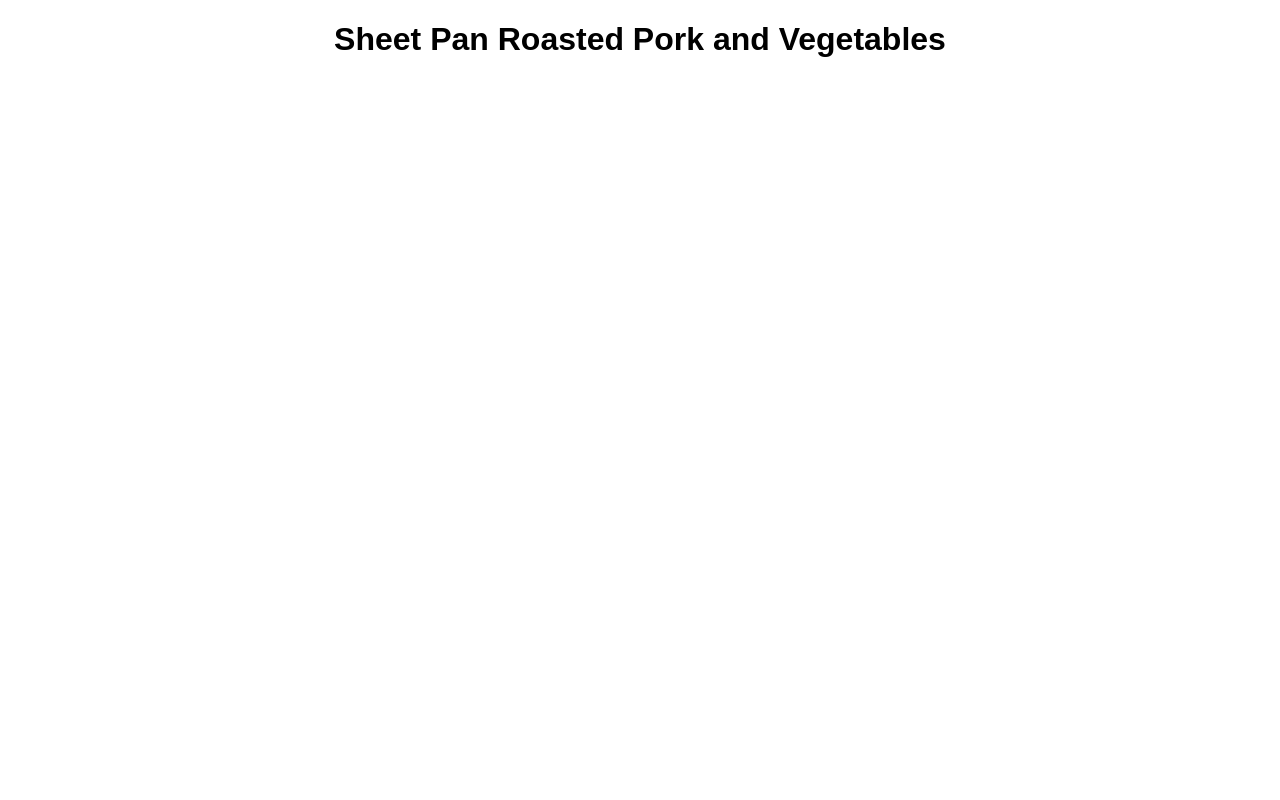
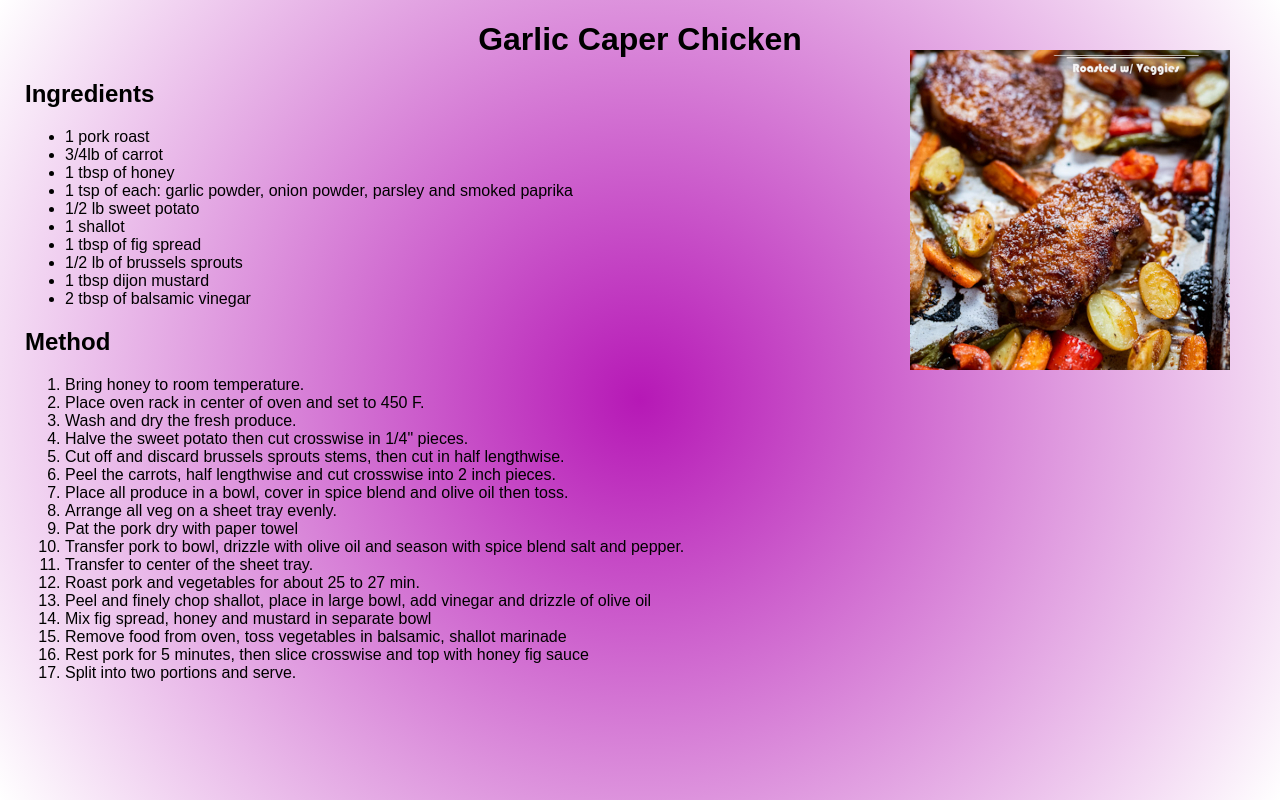
Before and after one commit to mikeBradly/odin-recipes, a plain HTML site: page recipes/tenderloin.html in a window 1280 px wide. Drawn offline with Linux system fonts and the light colour scheme; files that its build step writes are made by us from their sources.

Commit message:
Add&format content for sheet pan pork recipe

```diff
--- a/recipes/tenderloin.html
+++ b/recipes/tenderloin.html
@@ -2,11 +2,48 @@
 <html lang="en">
     <head>
         <meta charset="utf-8">
-        <title>Sheet Pan Roasted Pork and Vegetables</title>
-        <link rel="stylesheet" type="text/css" href="./styles/styles.css">
+        <title>Sheet Pan Pork with Roasted Vegetables</title>
+        <link rel="stylesheet" type="text/css" href="../styles/styles.css">
     </head>
-    <body>
-        <h1>Sheet Pan Roasted Pork and Vegetables</h1>
-
+    <body class="porkStay">
+        <h1>Garlic Caper Chicken</h1>
+        <div class="text-container">
+            <h2>Ingredients</h2>
+            <ul>
+                <li>1 pork roast</li>
+                <li>3/4lb of carrot</li>
+                <li>1 tbsp of honey</li>
+                <li>1 tsp of each: garlic powder, onion powder, parsley and smoked paprika</li>
+                <li>1/2 lb sweet potato</li>
+                <li>1 shallot</li>
+                <li>1 tbsp of fig spread</li>
+                <li>1/2 lb of brussels sprouts</li>
+                <li>1 tbsp dijon mustard</li>
+                <li>2 tbsp of balsamic vinegar</li>
+            </ul>
+            <h2>Method</h2>
+            <ol>
+                <li>Bring honey to room temperature.</li>
+                <li>Place oven rack in center of oven and set to 450 F.</li>
+                <li>Wash and dry the fresh produce.</li>
+                <li>Halve the sweet potato then cut crosswise in 1/4" pieces.</li>
+                <li>Cut off and discard brussels sprouts stems, then cut in half lengthwise.</li>
+                <li>Peel the carrots, half lengthwise and cut crosswise into 2 inch pieces.</li>
+                <li>Place all produce in a bowl, cover in spice blend and olive oil then toss.</li>
+                <li>Arrange all veg on a sheet tray evenly.</li>
+                <li>Pat the pork dry with paper towel</li>
+                <li>Transfer pork to bowl, drizzle with olive oil and season with spice blend salt and pepper.</li>
+                <li>Transfer to center of the sheet tray.</li>
+                <li>Roast pork and vegetables for about 25 to 27 min.</li>
+                <li>Peel and finely chop shallot, place in large bowl, add vinegar and drizzle of olive oil</li>
+                <li>Mix fig spread, honey and mustard in separate bowl</li>
+                <li>Remove food from oven, toss vegetables in balsamic, shallot marinade</li>
+                <li>Rest pork for 5 minutes, then slice crosswise and top with honey fig sauce</li>
+                <li>Split into two portions and serve.</li>
+            </ol>
+        </div>
+        <div id="food-image">
+            <img src="../images/pork.jpeg" alt="Picture of garlic caper chicken" class="top-right-image">
+        </div>
     </body>
 </html>
--- a/styles/styles.css
+++ b/styles/styles.css
@@ -57,6 +57,13 @@ body {
     margin: 0;
 }
 
+.porkStay {
+    background: radial-gradient(circle, #b618b6, transparent);
+    background-size: cover;
+    background-attachment: fixed;
+    margin: 0;
+}
+
 .imgage-container {
     position: relative;
 }
```
